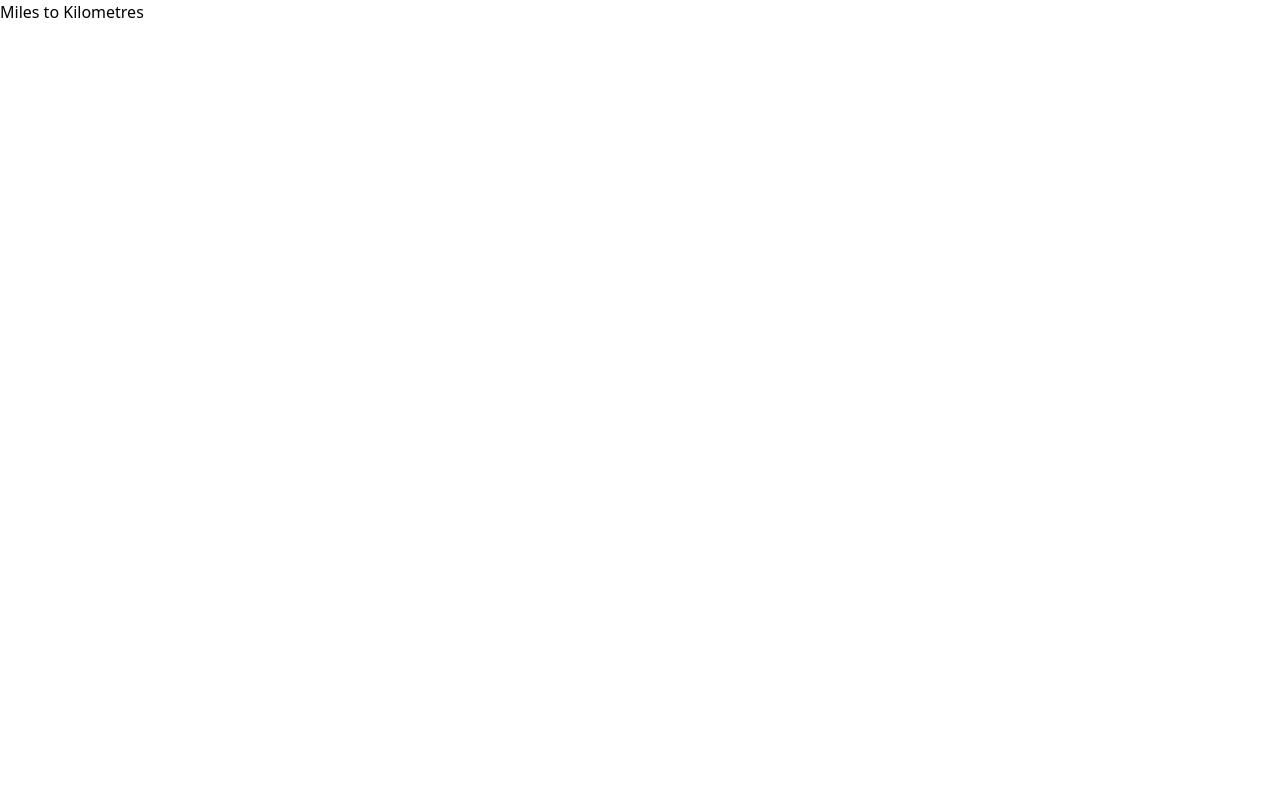
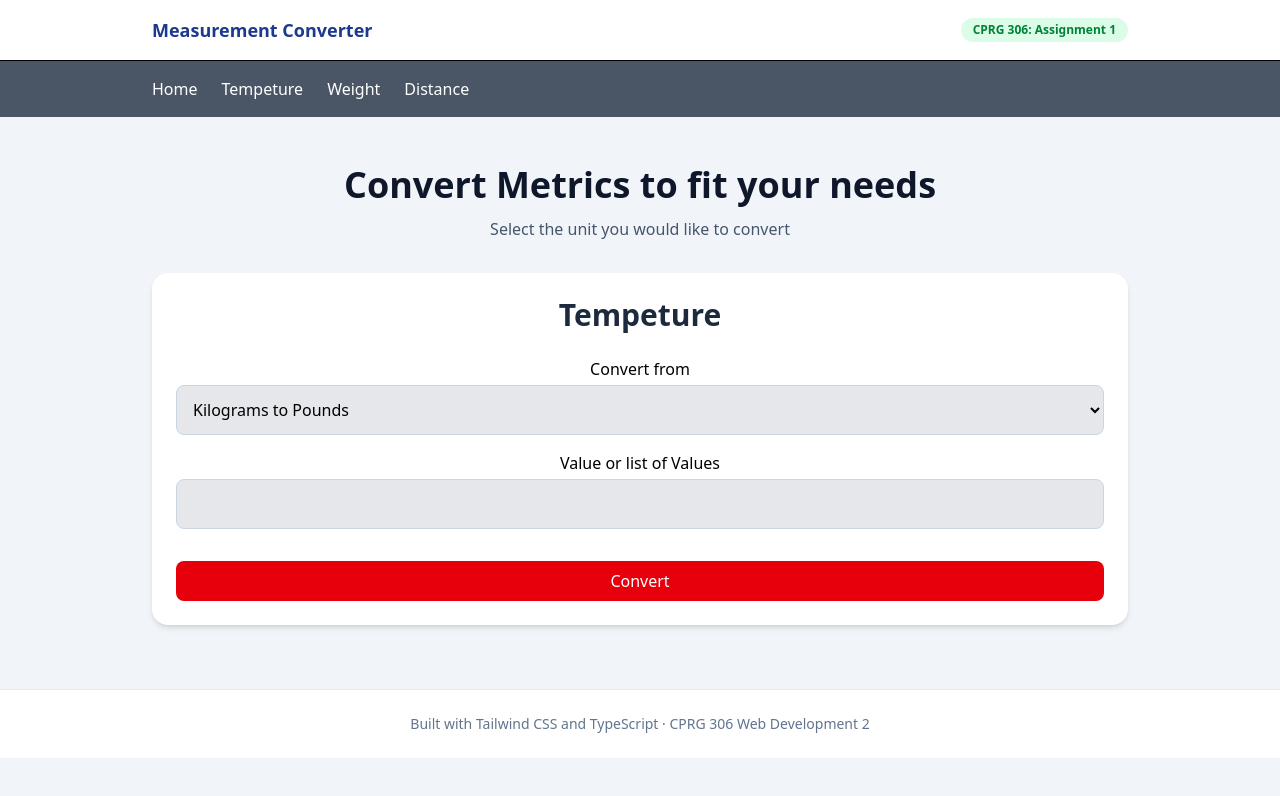
Before and after one commit to BenjaminGataric/Assignment-1, a website: page pages/volume.html in a window 1280 px wide. Drawn offline with nearby package versions, Linux system fonts and the light colour scheme.

Commit message:
Added styling to volume page and some extra styling to the index

```diff
--- a/pages/volume.html
+++ b/pages/volume.html
@@ -3,10 +3,73 @@
   <head>
     <meta charset="UTF-8" />
     <meta name="viewport" content="width=device-width, initial-scale=1.0" />
-    <title>Volume Converter</title>
+    <title>Converter App</title>
     <script src="https://cdn.jsdelivr.net/npm/@tailwindcss/browser@4"></script>
   </head>
   <body>
-    <h1>Miles to Kilometres</h1>
+    <body class="bg-slate-100 min-h-screen">
+      <header class="bg-white border-b border-late-200">
+        <div
+          class="max-w-5xl mx-auto px-6 py-4 flex items-center justify-between"
+        >
+          <h1 class="text-lg font-bold text-blue-900">Measurement Converter</h1>
+          <span
+            class="text-xs font-semibold text-green-700 bg-green-100 px-3 py-1 rounded-full"
+            >CPRG 306: Assignment 1</span
+          >
+        </div>
+      </header>
+      <nav class="bg-gray-600">
+        <ul class="mx-auto flex max-w-5xl items-center gap-6 px-6 py-4">
+          <li><a href="/pages/index.html" class="text-white hover:text-gray-300">Home</a></li>
+          <li><a href="/pages/degrees.html" class="text-white hover:text-gray-300">Tempeture</a></li>
+          <li><a href="/pages/volume.html" class="text-white hover:text-gray-300">Weight</a></li>
+          <li><a href="/pages/distance.html" class="text-white hover:text-gray-300">Distance</a></li>
+        </ul>
+      </nav>
+      <section class="max-w-5xl mx-auto px-6 pt-12 pb-8 text-center">
+        <h2 class="text02xl sm:text-4xl font-bold text-slate-900">
+          Convert Metrics to fit your needs
+        </h2>
+        <p class="text-base text-slate-600 mt-3 max-w-xl mx-auto">
+          Select the unit you would like to convert
+        </p>
+      </section>
+      <main class="max-w-5xl mx-auto px-6 pb-16">
+        <div class="grid grid-cols-1 md:grid=cols-1 gap-6">
+          <div class="bg-white rounded-2xl shadow-md p-6 flex flex-col text-center">
+            <h3 class="text-3xl font-bold text-slate-800 alignitems-center">
+            Tempeture
+            </h3>
+            <form class="mt-6 space-y-4">
+              <div>
+                <label for="direction" class="block font-medium">Convert from</label>
+                <select id="direction" class="mt-1 w-full rounded-lg border border-slate-300 p-3 bg-gray-200">
+                  <option id="kgToPounds">Kilograms to Pounds</option>
+                  <option id="poundsToKg">Pounds to Kilograms</option>
+                </select>
+              </div>
+              <div>
+                <label for="values" class="block font-medium">Value or list of Values</label>
+                <input
+                id="weightValues"
+                type="number"
+                class="mt-1 w-full bg-gray-200 rounded-lg border border-slate-300 p-3">
+              </div>
+              <button
+              id="weightCalc"
+              class="w-full mt-4 rounded-lg bg-red-600 px-4 py-2 text-slate-900 focus:border-red-500 focus:outline-none text-white">Convert</button>
+            </form>
+         </div>
+
+      </main>
+      <footer class="bg-white border-t border-slate-200">
+    <div class="max-w-5xl mx-auto px-6 py-6 text-center">
+    <p class="text-sm text-slate-500">
+    Built with Tailwind CSS and TypeScript &middot; CPRG 306 Web Development 2
+    </p>
+    </div>
+    </footer>
+  <script src="../scripts/index.js"></script>
   </body>
 </html>
--- /dev/null
+++ b/scripts/weight.ts
@@ -0,0 +1,4 @@
+const kgToPounds = (kilograms: number): number => kilograms * 2.20462;
+const poundsToKg = (pounds: number): number => pounds * 0.45359237;
+
+const weightInput = document.getElementById("weightValues") as HTMLInputElement;
```
Also changed, not shown: pages/index.html (+2 -2 lines).
